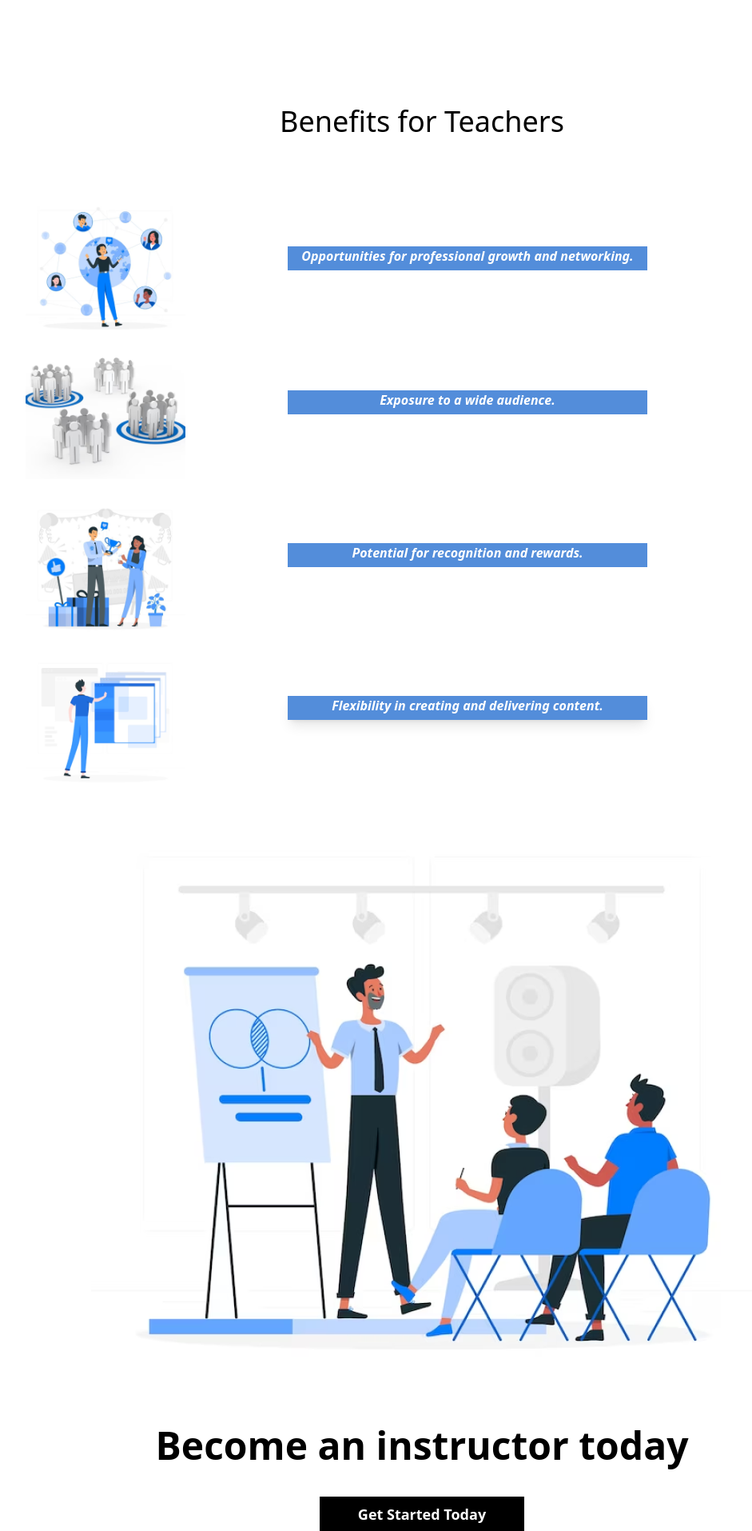
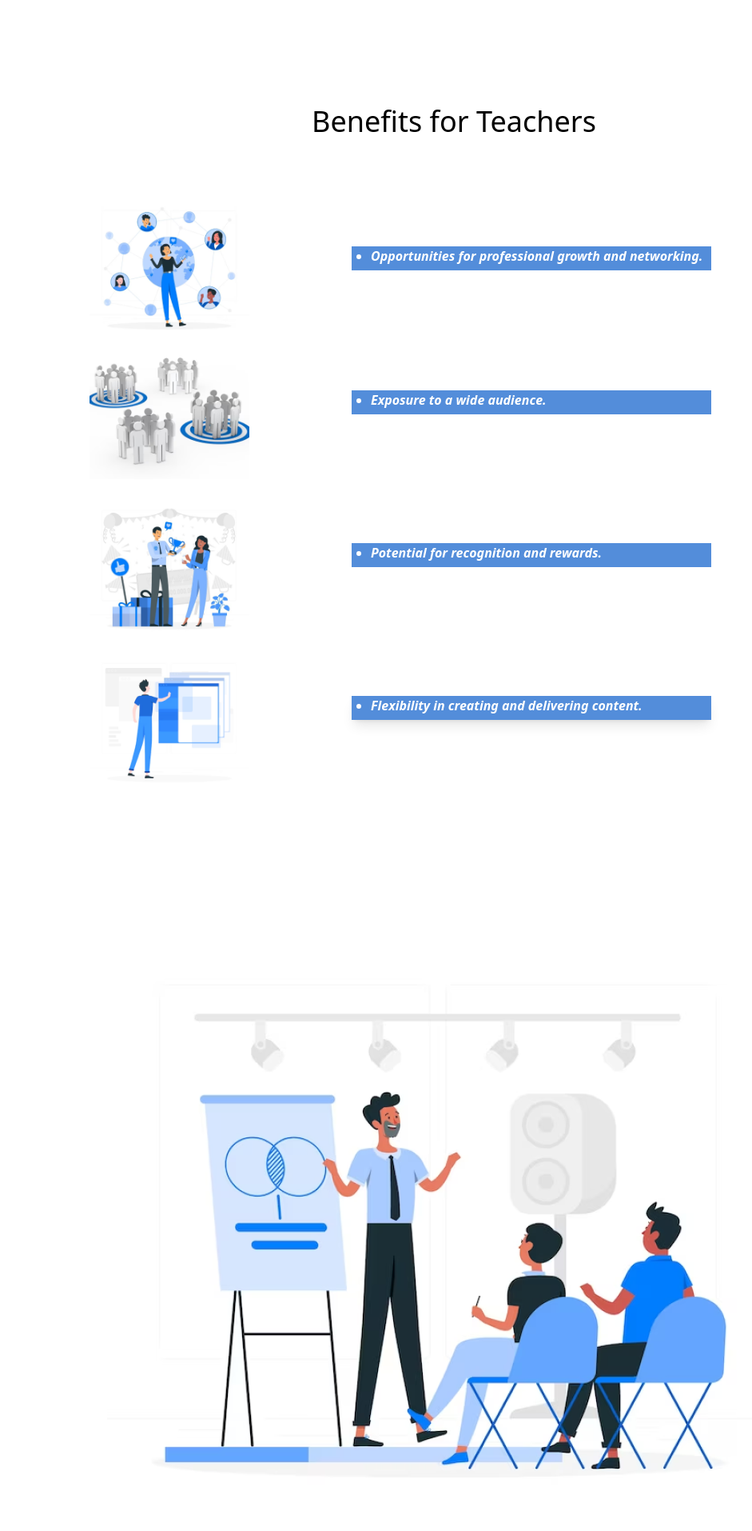
Before and after one commit to prakharjuit/being-agile, a React (Vite) app in the folder frontend/: page /teach in a window 1280 px wide. Shown: the part 1400-3314 px from the top of the page at 80% size, without its empty margins (112-1053 px from the left). Built offline with nearby package versions, Linux system fonts and the light colour scheme.

Commit message:
Update Teachwith.jsx

```diff
--- a/frontend/src/Routes/Teachwith.jsx
+++ b/frontend/src/Routes/Teachwith.jsx
@@ -10,7 +10,10 @@ const Teachwith = () => {
   return (
     <>
       <div className="bg-box-gray">
-      <div className=" ml-20 pt-14" style={{ width: "100%", height: "761.61px" }}>
+        <div
+          className=" ml-20 pt-14"
+          style={{ width: "100%", height: "761.61px" }}
+        >
           <div
             className="text-gray-800 font-prociono text-6xl font-normal leading-none tracking-wide text-left "
             style={{ width: "416px", height: "146px" }}
@@ -33,6 +36,7 @@ const Teachwith = () => {
           </div>
         </div>
       </div>
+      <div className="ml-14">
         <div>
           <p className="w-361 h-49 font-prociono text-4xl font-normal leading-10 text-center mt-20 mb-20">
             You are not alone
@@ -42,13 +46,17 @@ const Teachwith = () => {
           <div className="pl-11 ">
             <img className="max-h-96 max-w-96" src={image68} />
           </div>
-        <div className="font-inter text-2xl w-96 ml-40 text-blue-900 font-semibold leading-50 text-left text-blue" >
+          <div className="font-inter text-2xl w-96 ml-40 text-blue-900 font-semibold leading-50 text-left text-blue">
             <p className="mt-11">
-            Our team is here to guide you on your teaching journey.<br></br> Get started
-            today and experience <br /> support you need to thrive.<br></br><u>#JoinourTeam</u>
+              Our team is here to guide you on your teaching journey.<br></br>{" "}
+              Get started today and experience <br /> support you need to
+              thrive.<br></br>
+              <u>#JoinourTeam</u>
             </p>
           </div>
         </div>
+      </div>
+      <div className="ml-20">
         <div>
           <p className="w-361 h-49 font-prociono text-4xl font-normal leading-10 text-center mt-20 mb-20">
             Benefits for Teachers
@@ -60,11 +68,11 @@ const Teachwith = () => {
               <img src={image69} />
             </div>
             <div
-            className="bg-box text-center ml-32 mt-14"
+              className="bg-box shadow-3xl text-center ml-32 mt-14"
               style={{ width: "450px", height: "30px" }}
             >
-            <p className="font-inter text-base italic font-semibold text-center text-white leading-15">
-              Opportunities for professional growth and networking.
+              <p className="shadow-3xl font-inter pl-6 text-base italic font-semibold text-left text-white leading-15">
+                <ul className="shadow-3xl list-disc"><li>Opportunities for professional growth and networking.</li></ul>
               </p>
             </div>
           </div>
@@ -73,11 +81,11 @@ const Teachwith = () => {
               <img src={image70} />
             </div>
             <div
-            className="bg-box  text-center ml-32 mt-14"
+              className="bg-box shadow-[0_35px_60px_-150px_rgba(7,4,4,5.3)] text-center ml-32 mt-14 shadow-3xl"
               style={{ width: "450px", height: "30px" }}
             >
-            <p className="font-inter text-base italic font-semibold text-center text-white leading-15">
-              Exposure to a wide audience.
+              <p className="font-inter text-base pl-6 italic font-semibold text-left text-white leading-15">
+              <ul className="list-disc"><li>Exposure to a wide audience.</li></ul>
               </p>
             </div>
           </div>
@@ -89,8 +97,8 @@ const Teachwith = () => {
               className="bg-box text-center ml-32 mt-14"
               style={{ width: "450px", height: "30px" }}
             >
-            <p className="font-inter text-base italic font-semibold text-center text-white leading-15">
-              Potential for recognition and rewards.
+              <p className="font-inter text-base pl-6 italic font-semibold text-left text-white leading-15">
+              <ul className="list-disc"><li>Potential for recognition and rewards.</li></ul>
               </p>
             </div>
           </div>
@@ -102,21 +110,22 @@ const Teachwith = () => {
               className="shadow-lg bg-box text-center ml-32 mt-14"
               style={{ width: "450px", height: "30px" }}
             >
-            <p className="font-inter text-base italic font-semibold text-center text-white leading-15">
-              Flexibility in creating and delivering content.
+              <p className="font-inter pl-6 text-base italic font-semibold text-left text-white leading-15">
+              <ul className="list-disc"><li>Flexibility in creating and delivering content.</li></ul>
               </p>
             </div>
           </div>
         </div>
-      <div className="flex justify-center items-center">
+      </div>
+      <div className="flex justify-center items-center mt-40 ml-10" >
         <img src={image73} />
       </div>
-      <div className="flex justify-center items-center mb-10">
-        <p className="font-poppins text-5xl font-semibold leading-24 text-center">
+      <div className="flex justify-center items-center mb-10 mt-11">
+        <p className="font-poppins text-5xl font-bold leading-24 text-center">
           Become an instructor today
         </p>
       </div>
-      <div className="flex justify-center items-center">
+      <div className="mb-52 flex justify-center items-center">
         <button
           className="bg-black text-white font-poppins text-lg font-semibold leading-35 text-center"
           style={{ width: "256px", height: "45.5px" }}
```
Lines whose indentation alone changed are shown as unchanged.
